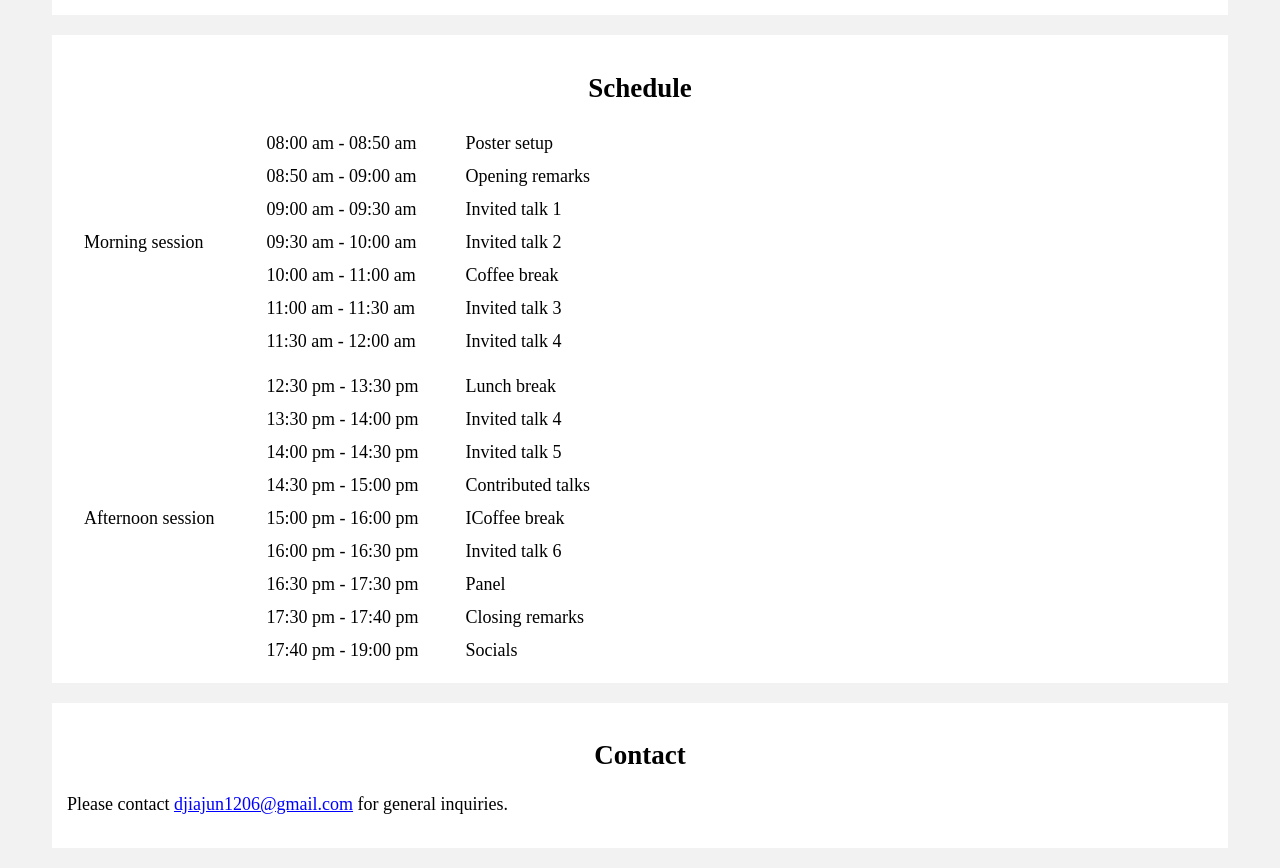
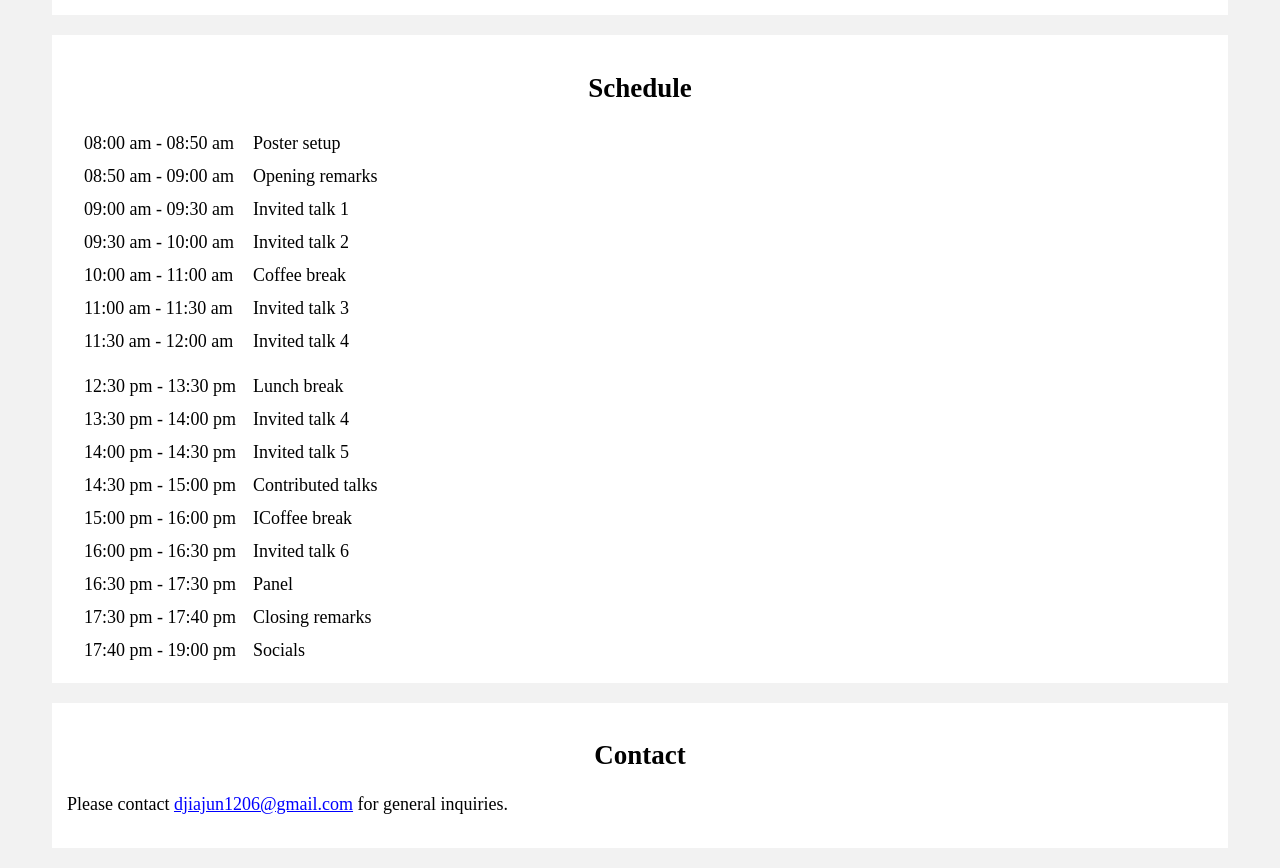
Before and after one commit to Eric-WT/my-website, a plain HTML site: page index.html in a window 1280 px wide. Shown: the part 1520-2388 px from the top of the page. Drawn offline with Linux system fonts and the light colour scheme.

Commit message:
Update index.html

```diff
--- a/index.html
+++ b/index.html
@@ -84,9 +84,9 @@
             text-indent: 4ch;
         }
 
-        .td1 {
+/*         .td1 {
             padding: 0 30px 0 50px;
-        }
+        } */
 
         @media only screen and (max-width: 768px) {
             .row {
@@ -201,7 +201,7 @@
         <h2>Schedule</h2>
         <table>
             <tr>
-                <td rowspan="7">Morning session</td>
+<!--                 <td rowspan="7">Morning session</td> -->
                 <td class="td1">08:00 am - 08:50 am</td>
                 <td>Poster setup</td>
             </tr>
@@ -242,7 +242,7 @@
             </tr>
 
             <tr>
-                <td rowspan="9">Afternoon session</td>
+<!--                 <td rowspan="9">Afternoon session</td> -->
                 <td class="td1">12:30 pm - 13:30 pm</td>
                 <td>Lunch break</td>
             </tr>
```
